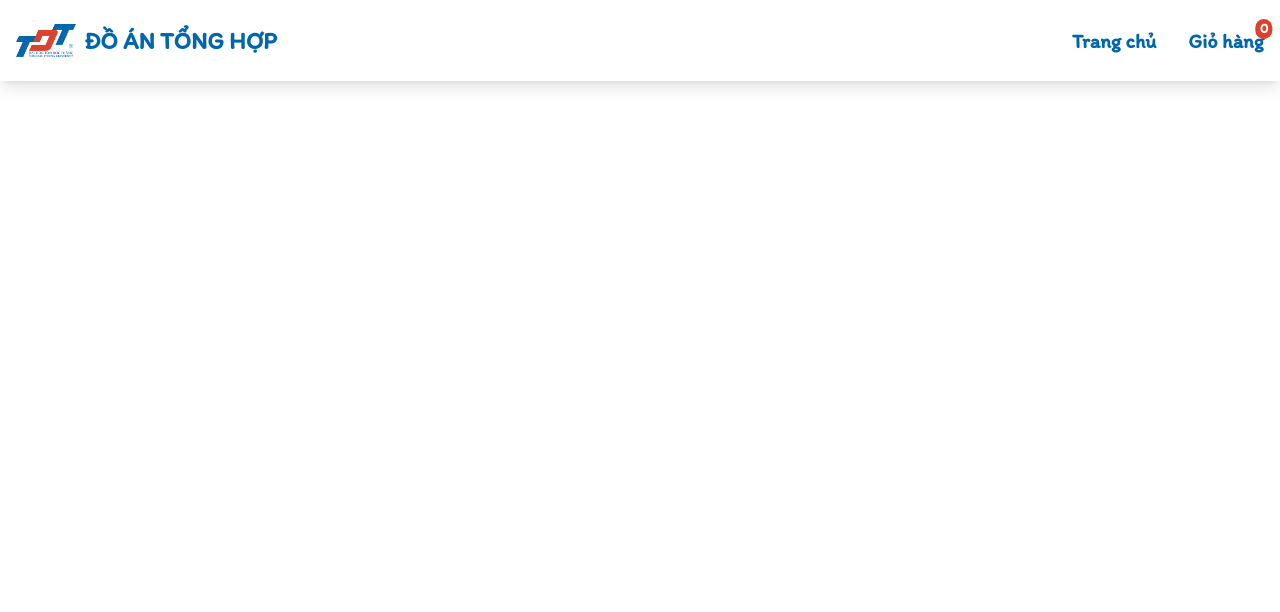
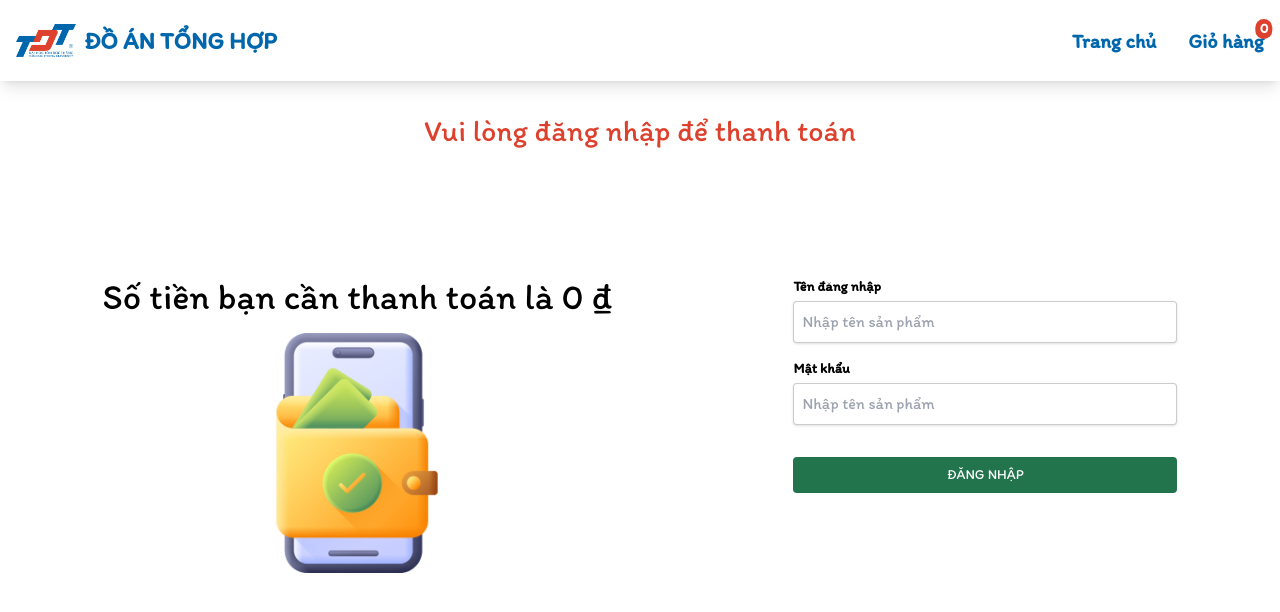
Before and after one commit to nobi-onway/tdtu-project, a Next.js app: page /user/checkout in a window 1280 px wide. Shown: the top 612 px of the page. Built offline with nearby package versions, Linux system fonts and the light colour scheme.

Commit message:
complete purchase product flow

```diff
--- a/src/app/user/checkout/page.tsx
+++ b/src/app/user/checkout/page.tsx
@@ -1,6 +1,9 @@
+import Payment from "@/components/Payment";
+
 function Checkout() {
-    return <div>
-
+    return <div className="p-8 h-dvh">
+        <h1 className="text-3xl text-primary_color text-center mb-32">Vui lòng đăng nhập để thanh toán</h1>
+        <Payment/>
     </div>;
 }
 
--- /dev/null
+++ b/src/app/user/checkout/success/page.tsx
@@ -0,0 +1,13 @@
+import Image from "next/image";
+import Link from "next/link";
+
+function CheckOutSuccessPage() {
+    return <section className="flex items-center justify-center flex-col gap-8 h-96">
+        <Image width={120} height={120} alt="success-icon" src='/images/checked.png'/>
+        <h1 className="text-green-500 font-bold text-4xl">Thanh toán thành công</h1>
+        <span>Cảm ơn bạn đã thanh toán. Đơn hàng của bạn sẽ được robot của chúng tôi xử lý</span>
+        <Link href='/user' className="text-lg text-white bg-green-500 rounded py-2 px-8">Tiếp tục mua sắm</Link>
+    </section>;
+}
+
+export default CheckOutSuccessPage;
--- a/src/components/CartTable.tsx
+++ b/src/components/CartTable.tsx
@@ -45,6 +45,8 @@ function CartTable({data} : {data : ProductType[]}) {
         return { ...product, quantity: item.quantity }
     })
 
+    const total = products.reduce((total, cur) => total + cur.price * cur.quantity, 0)
+
     const handleDeleteProduct = (id : string) => {
         setProductId(id)
         setOpenDeleteConfirmModal(true)
@@ -75,8 +77,8 @@ function CartTable({data} : {data : ProductType[]}) {
                 )}
             </div>
             <div className="flex flex-col items-end justify-end">
-                <h1 className="text-4xl font-bold text-primary_color my-4">Tổng tiền: {FormatVNCurrency(products.reduce((total, cur) => total + cur.price * cur.quantity, 0))}</h1>
-                <Link href='/user/checkout' className="uppercase border bg-slate-600 text-white p-2 rounded text-2xl">Đặt hàng</Link>
+                <h1 className="text-4xl font-bold text-primary_color my-4">Tổng tiền: {FormatVNCurrency(total)}</h1>
+                <Link onClickCapture={() => localStorage.setItem('total-payment', total.toString())} href='/user/checkout' className="uppercase border bg-slate-600 text-white p-2 rounded text-2xl">Đặt hàng</Link>
             </div>
         </section>
     )
--- /dev/null
+++ b/src/components/Payment.tsx
@@ -0,0 +1,31 @@
+'use client'
+
+import { FormatVNCurrency } from "@/helpers/currencyHelper";
+import Image from "next/image";
+import SignInForm from "./SignInForm";
+import { AccountType } from "@/config/dataType";
+import useCartStore from "@/store/useCartStore";
+import { useRouter } from "next/navigation";
+
+function Payment() {
+    const total = localStorage.getItem('total-payment') || '0';
+    const { clear } = useCartStore();
+    const { push } = useRouter();
+
+    const handlePayment = (data : AccountType) => {
+        clear();
+        push('/user/checkout/success')
+    }
+
+    return (
+        <section className="flex justify-around gap-10">
+            <div className="flex flex-col items-center justify-center gap-4">
+                <h1 className="text-4xl">Số tiền bạn cần thanh toán là {FormatVNCurrency(parseInt(total))}</h1>
+                <Image height={240} width={240} alt="payment-icon" src='/images/ewallet.png'/>
+            </div>
+            <SignInForm onSignIn={handlePayment}/ >
+        </section>
+    )
+}
+
+export default Payment;
--- a/src/components/ProductForm.tsx
+++ b/src/components/ProductForm.tsx
@@ -1,43 +1,5 @@
 import { ProductType } from "@/config/dataType";
 import { useForm } from "react-hook-form";
-
-const data = [
-    {
-    "image": "https://gongcha.com.vn/wp-content/uploads/2018/10/kem-tc.png",
-    "name": "Milk Tea Ice-crem with Pearl",
-    "price": 62000,
-    "size": "M",
-    "id": "1"
-  },
-  {
-    "image": "https://gongcha.com.vn/wp-content/uploads/2021/03/ALISAN-TRA%CC%81I-CA%CC%82Y.png",
-    "name": "Trà Alisan Trái Cây",
-    "price": 68000,
-    "size": "L",
-    "id": "2"
-  },
-  {
-    "image": "https://gongcha.com.vn/wp-content/uploads/2018/02/Oolong-v%E1%BA%A3i-2.png",
-    "name": "Lychee Oolong Tea",
-    "price": 87000,
-    "size": "L",
-    "id": "3"
-  },
-  {
-    "image": "	https://gongcha.com.vn/wp-content/uploads/2019/11/Okinawa-Milk-Foam-Smoothie.png",
-    "name": "Okinawa Oreo Cream Milk Tea",
-    "price": 69000,
-    "size": "L",
-    "id": "4"
-  },
-  {
-    "image": "https://gongcha.com.vn/wp-content/uploads/2018/08/Strawberry-Earl-grey-latte.png",
-    "name": "Strawberry Earl Grey Latte",
-    "price": 32000,
-    "size": "S",
-    "id": "5"
-  }
-]
 
 type ProductFormPropType = {
     onSubmit: (data : ProductType) => void,
--- /dev/null
+++ b/src/components/SignInForm.tsx
@@ -0,0 +1,42 @@
+'use client'
+import { AccountType } from "@/config/dataType";
+import { useForm } from "react-hook-form";
+
+const correctAccount : AccountType = {
+    username: "chohieu@gmail.com",
+    password: "hieungu123"
+}
+
+type SignInFormPropsType = {
+    onSignIn: (account : AccountType) => void,
+}
+
+function SignInForm(props : SignInFormPropsType) {
+    const { onSignIn } = props;
+    const { register, handleSubmit, formState: { errors } } = useForm<AccountType>();
+
+    const onSubmit = (data : AccountType) => {
+        console.log(data);
+        onSignIn(data);
+    }
+
+    return (
+        <form onSubmit={handleSubmit(onSubmit)} className="w-96 flex flex-col gap-2">
+            <label className="flex flex-col gap-1">
+                <span className="font-bold text-sm">Tên đăng nhập</span>
+                <input {...register("username", { required: "Tên đăng nhập không được để trống", validate: (val : string) => { if(val !== correctAccount.username) return "Tên đăng nhập không tồn tại!" } })} className="border border-black shadow border-opacity-20 rounded p-2" placeholder="Nhập tên sản phẩm" type="text" name="username"/>
+            </label>
+            <span className="text-sm text-rose-500">{errors.username?.message}</span>
+            <label className="flex flex-col gap-1">
+                <span className="font-bold text-sm">Mật khẩu</span>
+                <input  {...register("password", { required: "Vui lòng nhập mật khẩu", validate: (val : string) => { if(val !== correctAccount.password) return "Mật khẩu không đúng!"} })} className="border border-black shadow border-opacity-20 rounded p-2" placeholder="Nhập tên sản phẩm" min={0} type="password" name="password"/>
+            </label>
+            <span className="text-sm text-rose-500">{errors.password?.message}</span>
+            <div className="w-full flex items-center justify-center">
+                <input className="text-white w-full hover:cursor-pointer bg-[#22744C] px-4 py-2 rounded uppercase text-sm mt-4" type="submit" value={"Đăng nhập"}/>
+            </div>
+        </form>
+    )
+}
+
+export default SignInForm;
--- a/src/config/dataType.ts
+++ b/src/config/dataType.ts
@@ -12,3 +12,8 @@ export type ProductCartType = {
 }
 
 export type ProductCartTableType = ProductCartType & ProductType
+
+export type AccountType = {
+    username: string,
+    password: string,
+}
--- a/src/store/useCartStore.tsx
+++ b/src/store/useCartStore.tsx
@@ -8,6 +8,7 @@ type CartStoreStateType = {
     remove: (id : string) => void,
     incByOne: (id : string) => void,
     descByOne: (id : string) => void,
+    clear: () => void,
 }
 
 const useCartStore = create<CartStoreStateType>((set) => ({
@@ -49,6 +50,14 @@ const useCartStore = create<CartStoreStateType>((set) => ({
             return ({ selectedProducts: newProducts})
         }
     ),
+    clear: () => set(
+        (state : CartStoreStateType) =>
+        {
+            localStorage.setItem('purchase-products', JSON.stringify([]))
+
+            return ({selectedProducts: []})
+        }
+    )
 }))
 
 export default useCartStore;
```
Also changed, not shown: public/images/checked.png (added), public/images/ewallet.png (added).
